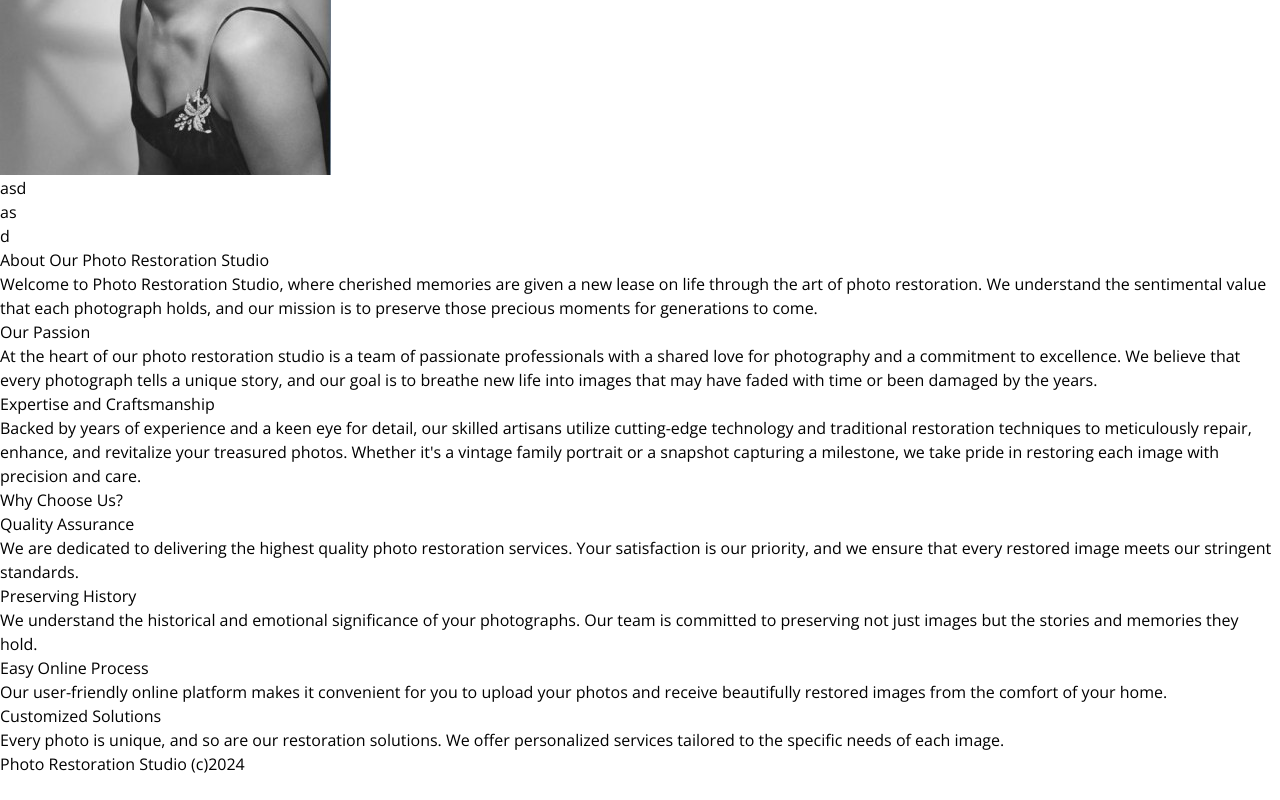
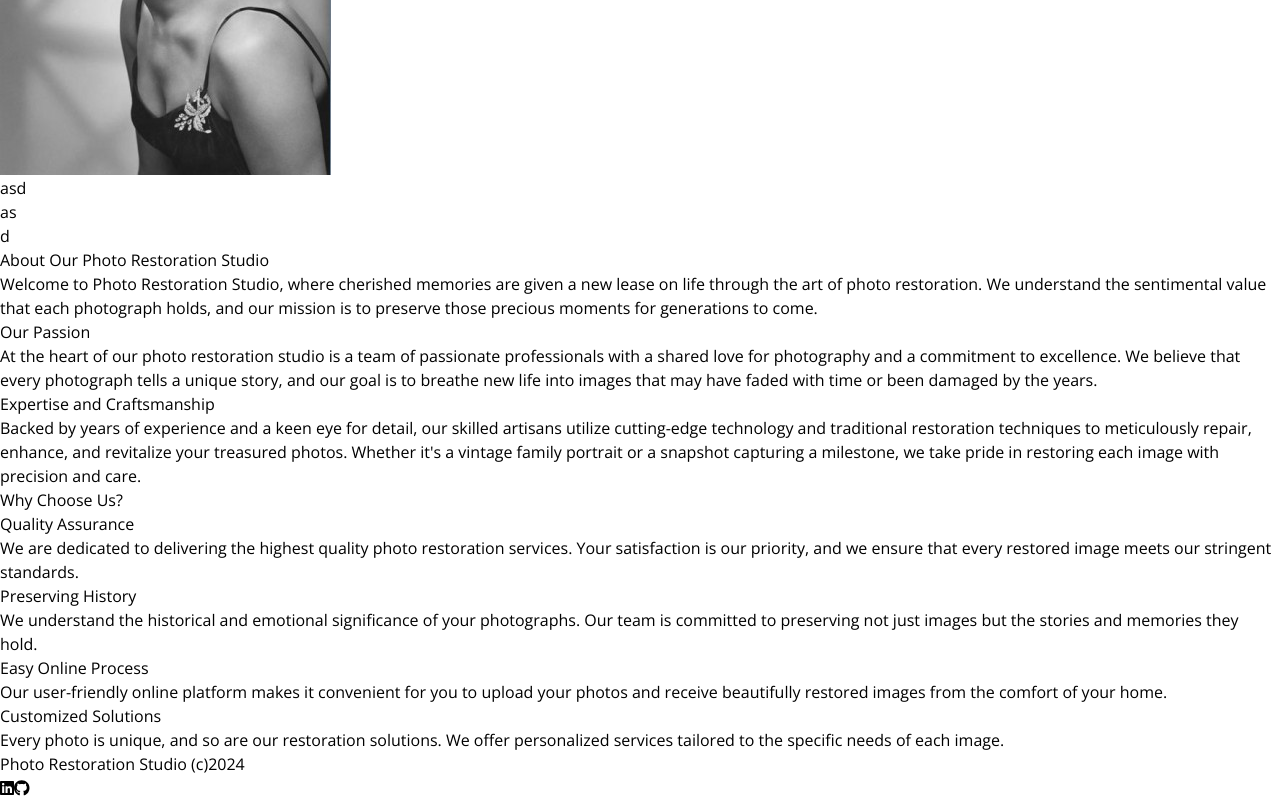
Before and after one commit to viionc/photo-restoration-website, a Vue app: page / in a window 1280 px wide. Shown: the part 1456-2256 px from the top of the page. Before the commit the page ends 2232 px from the top, so only its background shows below. Built offline with nearby package versions, Linux system fonts and the light colour scheme.

Commit message:
feat: social icons

```diff
--- a/package.json
+++ b/package.json
@@ -9,6 +9,9 @@
     "preview": "vite preview"
   },
   "dependencies": {
+    "@fortawesome/fontawesome-svg-core": "^6.5.1",
+    "@fortawesome/free-brands-svg-icons": "^6.5.1",
+    "@fortawesome/vue-fontawesome": "^3.0.5",
     "vue": "^3.2.47"
   },
   "devDependencies": {
--- a/src/components/Footer.vue
+++ b/src/components/Footer.vue
@@ -1,3 +1,15 @@
+<script setup lang="ts"></script>
+
 <template>
-    <footer class="w-full text-white flex gap-20 justify-center items-center h-10 bg-zinc-800">Photo Restoration Studio (c)2024</footer>
+    <footer class="w-full text-white flex gap-20 justify-center items-center h-16 py-2 bg-zinc-800">
+        <p>Photo Restoration Studio (c)2024</p>
+        <div class="flex h-full items-center gap-8">
+            <a href="https://www.linkedin.com/in/marek-stankiewicz-82b04b292/" target="_blank">
+                <font-awesome-icon :icon="['fab', 'linkedin']" class="text-4xl hover:scale-110 hover:text-cyan-600 cursor-pointer" />
+            </a>
+            <a href="https://github.com/viionc" target="_blank">
+                <font-awesome-icon :icon="['fab', 'github']" class="text-4xl hover:scale-110 hover:text-green-600 cursor-pointer" />
+            </a>
+        </div>
+    </footer>
 </template>
--- a/src/main.ts
+++ b/src/main.ts
@@ -1,5 +1,10 @@
-import { createApp } from 'vue'
-import './style.css'
-import App from './App.vue'
+import {createApp} from "vue";
+import "./style.css";
+import App from "./App.vue";
+import {library} from "@fortawesome/fontawesome-svg-core";
+import {faLinkedin, faGithub} from "@fortawesome/free-brands-svg-icons";
+import {FontAwesomeIcon} from "@fortawesome/vue-fontawesome";
 
-createApp(App).mount('#app')
+library.add(faLinkedin, faGithub);
+
+createApp(App).component("font-awesome-icon", FontAwesomeIcon).mount("#app");
```
Also changed, not shown: 1 other file (tests, documents, lock files or other folders).
